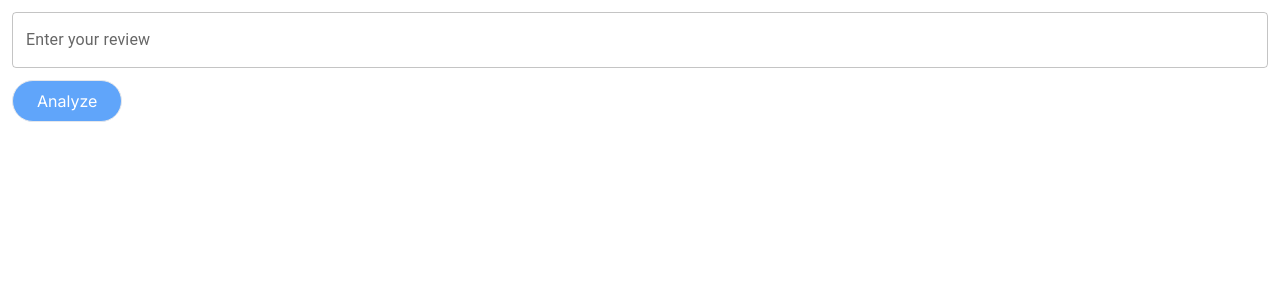
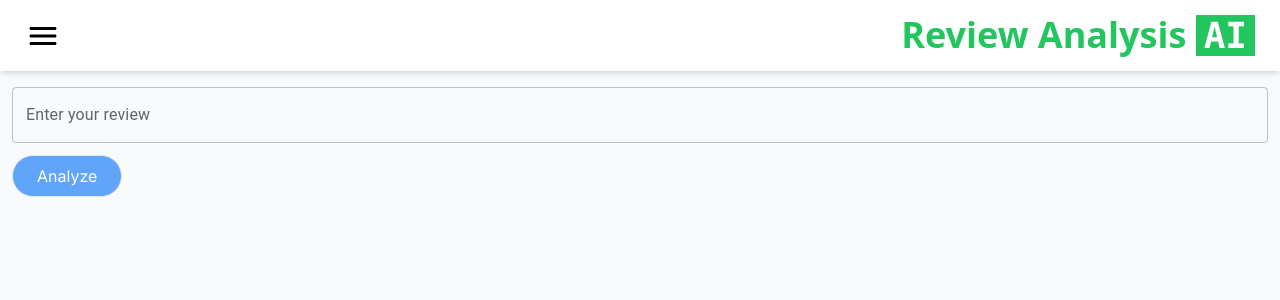
Before and after one commit to PatelPreyansh30/fe-sentimental-analysis, a Next.js app: page / in a window 1280 px wide. Shown: the top 300 px of the page. Built offline with nearby package versions, Linux system fonts and the light colour scheme.

Commit message:
navbar added

```diff
--- a/src/app/layout.tsx
+++ b/src/app/layout.tsx
@@ -1,7 +1,11 @@
+"use client";
+
 import ToastifyAlerts from "@/utils/ToastifyContainer";
 import "./globals.css";
 import type { Metadata } from "next";
 import { Inter } from "next/font/google";
+import Navbar from "@/components/Navbar";
+import { useState } from "react";
 
 const inter = Inter({ subsets: ["latin"] });
 
@@ -16,11 +20,17 @@ export default function RootLayout({
 }: {
   children: React.ReactNode;
 }) {
+  const [showHideSidebar, setShowHideSidebar] = useState(true);
   return (
     <html lang="en">
-      <body className={inter.className}>
+      <body className={`bg-slate-50 ${inter.className}`}>
         <ToastifyAlerts />
-        {children}
+        <div>
+          <Navbar
+            showHideSidebar={() => setShowHideSidebar(!showHideSidebar)}
+          />
+          <div className="mt-[75px]">{children}</div>
+        </div>
       </body>
     </html>
   );
--- a/src/components/Navbar.tsx
+++ b/src/components/Navbar.tsx
@@ -1,7 +1,22 @@
+import { MenuRounded } from "@mui/icons-material";
+import { Tooltip } from "@mui/material";
 import React from "react";
 
-const Navbar = () => {
-  return <div></div>;
+const Navbar = (props: { showHideSidebar: any }) => {
+  return (
+    <div className="fixed w-full top-0 flex justify-between items-center px-[25px] py-[15px] bg-white shadow-md z-10">
+      <Tooltip title="Menu" placement="right">
+        <MenuRounded
+          className="cursor-pointer text-4xl"
+          onClick={props.showHideSidebar}
+        />
+      </Tooltip>
+      <p className="font-sans text-4xl font-bold text-green-500">
+        {"Review Analysis "}
+        <span className="px-2 font-mono bg-green-500 text-white">AI</span>
+      </p>
+    </div>
+  );
 };
 
 export default Navbar;
```
